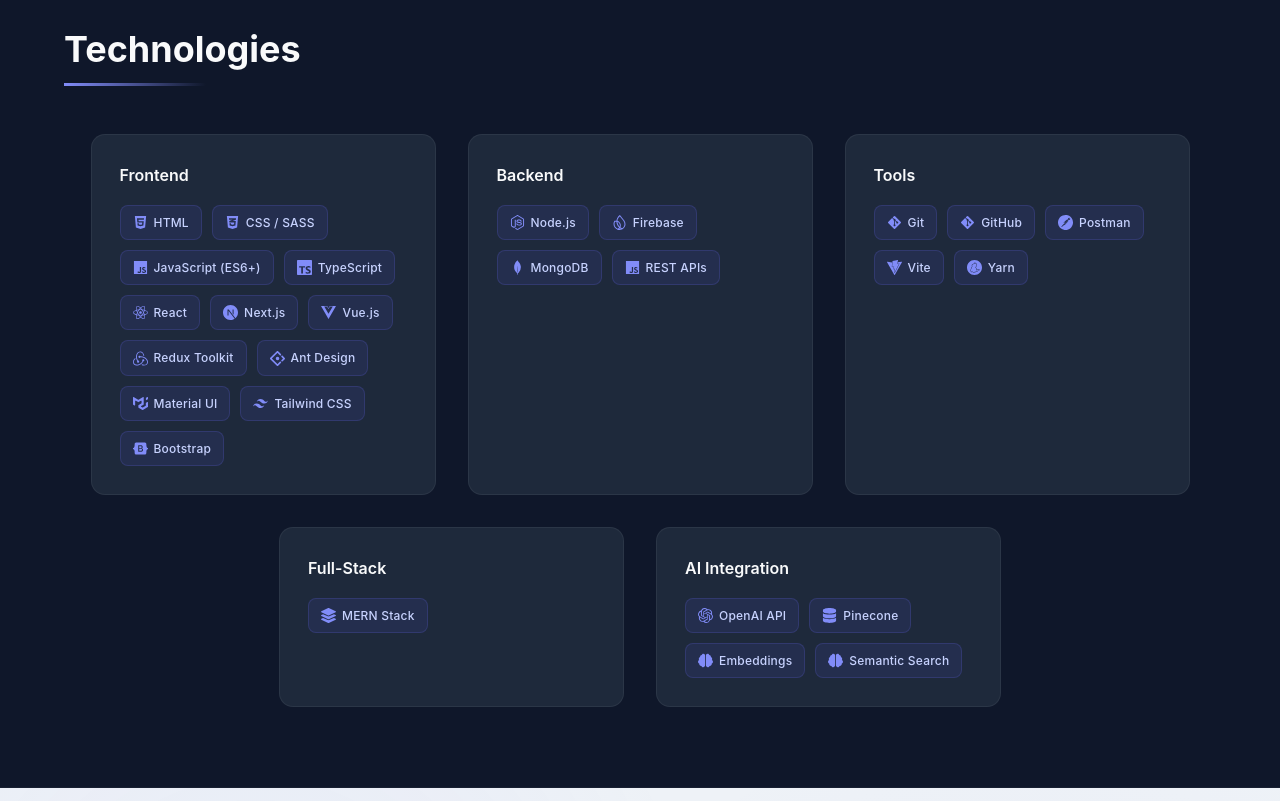
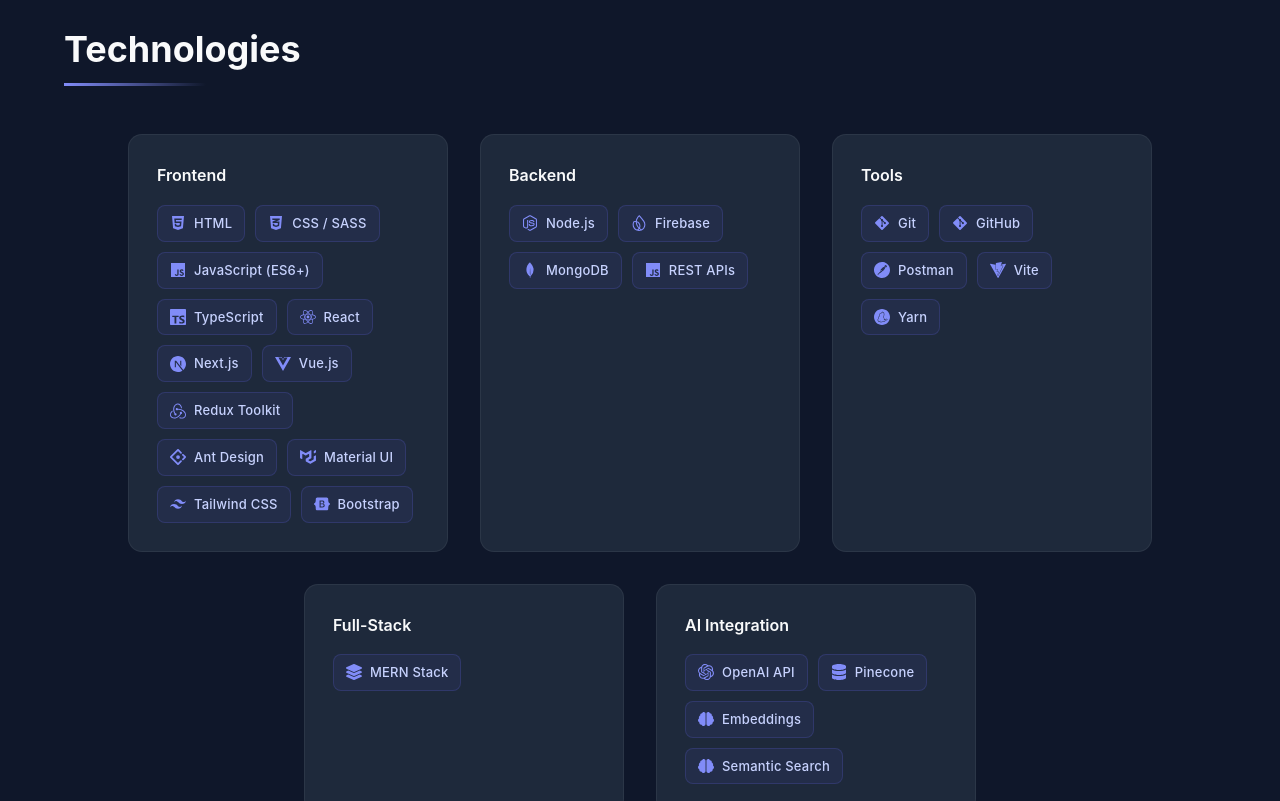
Before and after one commit to veljko-naumovic/frontend-portfolio, a React (Vite) app: page / in a window 1280 px wide. Shown: the part 4040-4841 px from the top of the page. Built offline with nearby package versions, Linux system fonts and the light colour scheme; no server answers.

Commit message:
Improve technologies section

```diff
--- a/src/sections/Technologies/Technologies.scss
+++ b/src/sections/Technologies/Technologies.scss
@@ -5,6 +5,7 @@
     background: $primary-color;
 }
 
+/* Title */
 .technologies-title {
     font-size: 36px;
     font-weight: 700;
@@ -31,6 +32,17 @@
     justify-content: center;
 }
 
+/* Card fix (uniform height) */
+.technologies-grid .card {
+    flex: 0 0 320px;
+    max-width: 360px;
+    min-height: 220px;
+    display: flex;
+    flex-direction: column;
+    justify-content: flex-start;
+}
+
+/* List */
 .technologies-list {
     list-style: none;
     padding: 0;
@@ -38,32 +50,45 @@
     display: flex;
     flex-wrap: wrap;
     gap: 10px;
+}
 
-    .tag {
+/* Tag */
+.technologies-list .tag {
     display: inline-flex;
     align-items: center;
-        gap: 6px;
+    gap: 8px;
     padding: 7px 12px;
-        background: rgba(99, 102, 241, 0.1);
+    border-radius: 8px;
+    background: rgba(99, 102, 241, 0.08);
     border: 1px solid rgba(99, 102, 241, 0.2);
     color: #c7d2fe;
+    font-size: 13px;
+    font-weight: 500;
+    transition: all 0.25s ease;
+    cursor: default;
 
     svg {
-            font-size: 15px;
+        font-size: 16px;
         color: $accent-color;
-            transition: transform 0.2s ease;
+        transition: transform 0.25s ease;
     }
 
     &:hover {
-            transform: translateY(-1px);
+        transform: translateY(-2px);
         background: rgba(99, 102, 241, 0.18);
         border-color: rgba(99, 102, 241, 0.35);
-            box-shadow: 0 6px 14px rgba(99, 102, 241, 0.15);
+        box-shadow: 0 8px 20px rgba(99, 102, 241, 0.2);
 
         svg {
-                transform: scale(1.1);
+            transform: scale(1.15);
         }
     }
+}
+
+/* Responsive */
+@media (max-width: 1024px) {
+    .technologies-grid .card {
+        flex: 0 0 calc(50% - 16px);
     }
 }
 
@@ -75,4 +100,8 @@
     .technologies-title {
         font-size: 28px;
     }
+
+    .technologies-grid .card {
+        flex: 0 0 100%;
     }
+}
--- a/src/sections/Technologies/Technologies.tsx
+++ b/src/sections/Technologies/Technologies.tsx
@@ -7,6 +7,7 @@ const Technologies = () => {
 		<section className="technologies section" id="technologies">
 			<div className="container">
 				<h2 className="technologies-title">Technologies</h2>
+
 				<div className="technologies-grid">
 					<Card title="Frontend">
 						<ul className="technologies-list">
@@ -57,6 +58,8 @@ const Technologies = () => {
 							)}
 						</ul>
 					</Card>
+
+					{/* 🔥 AI highlight */}
 					<Card title="AI Integration">
 						<ul className="technologies-list">
 							{technologies.ai.map(({ label, icon: Icon }) => (
```
Lines whose indentation alone changed are shown as unchanged.
